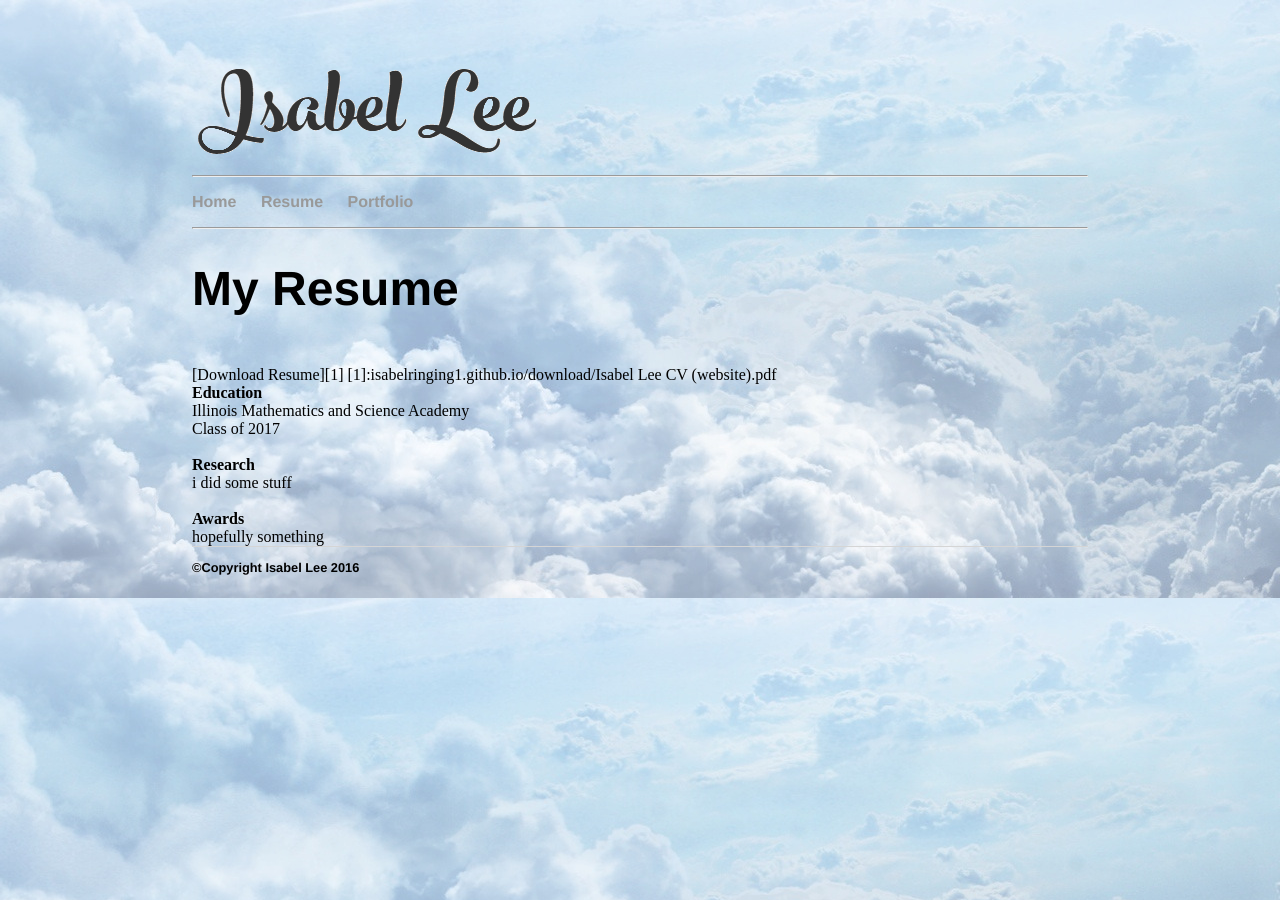
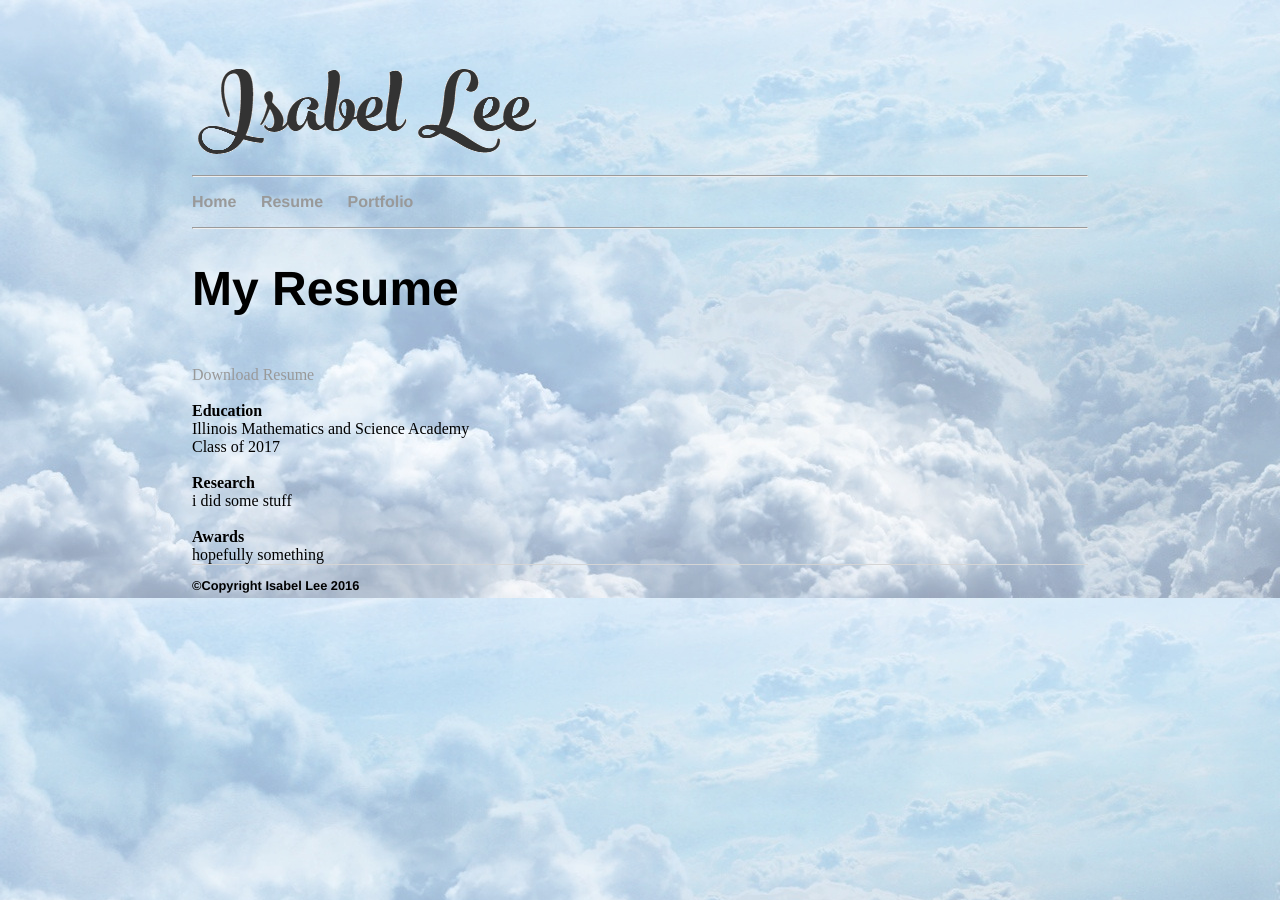
Before and after one commit to isabelringing1/old_website, a Jekyll site: the page built from resume/index.html, in a window 1280 px wide. Built offline with Jekyll 4.4.1, drawn with Linux system fonts in a browser that asks for light colours.

Commit message:
Update index.html

```diff
--- a/resume/index.html
+++ b/resume/index.html
@@ -6,9 +6,7 @@
 
 					<h1>My Resume</h1><br>
 
-					[Download Resume][1]
-
-					[1]:isabelringing1.github.io/download/Isabel Lee CV (website).pdf
+					<a href="https://docs.google.com/document/d/1FmfqMY-3yxDjugo8ycXHDvSIjVHcfeUWmDaUDBfln8A/export?format=pdf" class="download" title="Download Resume as PDF">Download Resume</a><br>
 
 
 					<br>
```
